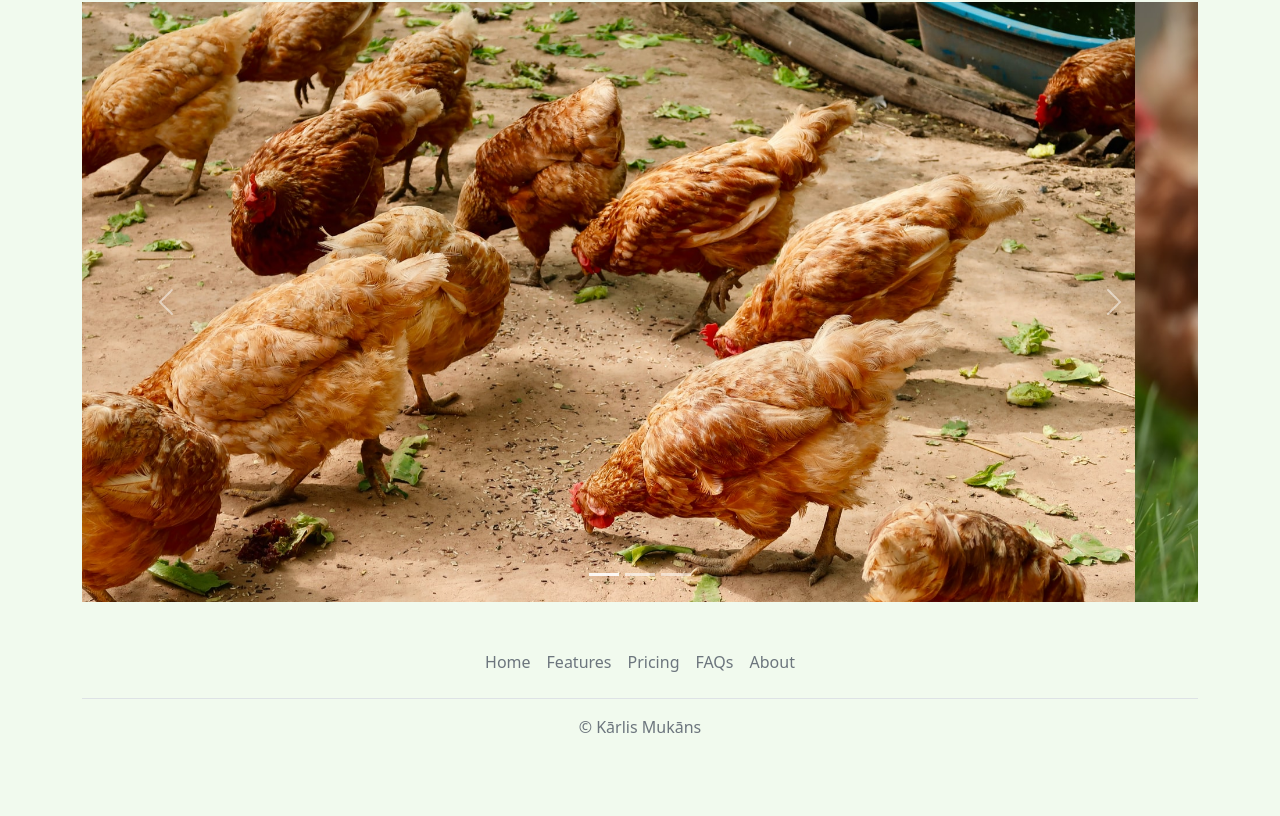
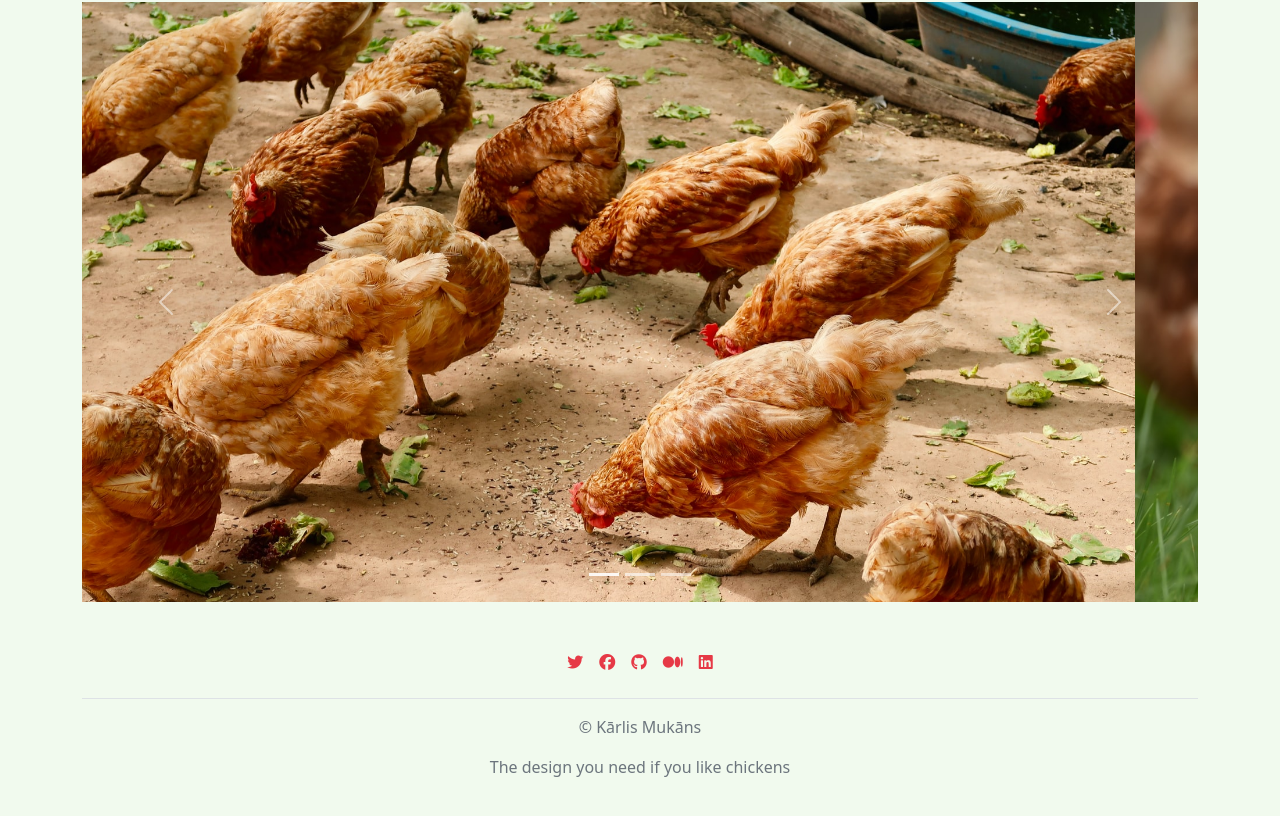
Before and after one commit to CurtisLV/webpageRTU, a plain HTML site: page index.html in a window 1280 px wide. Shown: the part 1112-1928 px from the top of the page. Before the commit the page ends 1907 px from the top, so only its background shows below. Drawn offline with nearby package versions, Linux system fonts and the light colour scheme.

Commit message:
Add files via upload

```diff
--- a/app.css
+++ b/app.css
@@ -4,6 +4,17 @@ html {
 body {
     background-color: #f1faee;
     color: #457b9d;
+}
+div {
+    cursor: url('Pics/hen24.png'), auto !important;
+}
+
+h2 {
+    color: #1d3557;
+}
+
+.fab {
+    color: #e63946;
 }
 
 .card {
@@ -24,11 +35,11 @@ a {
 }
 
 a:link {
-    color: #457b9d;
+    color: #1d3557;
 }
 
 a:visited {
-    color: #457b9d;
+    color: #1d3557;
 }
 a:hover {
     color: hotpink;
--- a/index.html
+++ b/index.html
@@ -198,13 +198,17 @@
     <div class="container" id="footer">
         <footer class="py-3 my-4">
             <ul class="nav justify-content-center border-bottom pb-3 mb-3">
-                <li class="nav-item"><a href="#" class="nav-link px-2 text-muted">Home</a></li>
-                <li class="nav-item"><a href="#" class="nav-link px-2 text-muted">Features</a></li>
-                <li class="nav-item"><a href="#" class="nav-link px-2 text-muted">Pricing</a></li>
-                <li class="nav-item"><a href="#" class="nav-link px-2 text-muted">FAQs</a></li>
-                <li class="nav-item"><a href="#" class="nav-link px-2 text-muted">About</a></li>
+                <li class="nav-item"><a href="#" class="nav-link px-2 text-muted"><i class="fab fa-twitter"></i></a>
+                </li>
+                <li class="nav-item"><a href="#" class="nav-link px-2 text-muted"><i class="fab fa-facebook"></i></a>
+                </li>
+                <li class="nav-item"><a href="#" class="nav-link px-2 text-muted"><i class="fab fa-github"></i></a></li>
+                <li class="nav-item"><a href="#" class="nav-link px-2 text-muted"><i class="fab fa-medium"></i></a></li>
+                <li class="nav-item"><a href="#" class="nav-link px-2 text-muted"><i class="fab fa-linkedin"></i></a>
+                </li>
             </ul>
             <p class="text-center text-muted">© Kārlis Mukāns</p>
+            <p class="text-center text-muted">The design you need if you like chickens</p>
         </footer>
     </div>
 
@@ -212,6 +216,7 @@
         integrity="sha384-ka7Sk0Gln4gmtz2MlQnikT1wXgYsOg+OMhuP+IlRH9sENBO0LRn5q+8nbTov4+1p" crossorigin="anonymous">
         </script>
     <script src="https://cdn.jsdelivr.net/npm/axios/dist/axios.min.js"></script>
+    <script src="https://kit.fontawesome.com/a3d2a298e2.js" crossorigin="anonymous"></script>
     <script src="app.js"></script>
 
 </body>
```
Also changed, not shown: Pics/hen.png (added), Pics/hen24.png (added).
